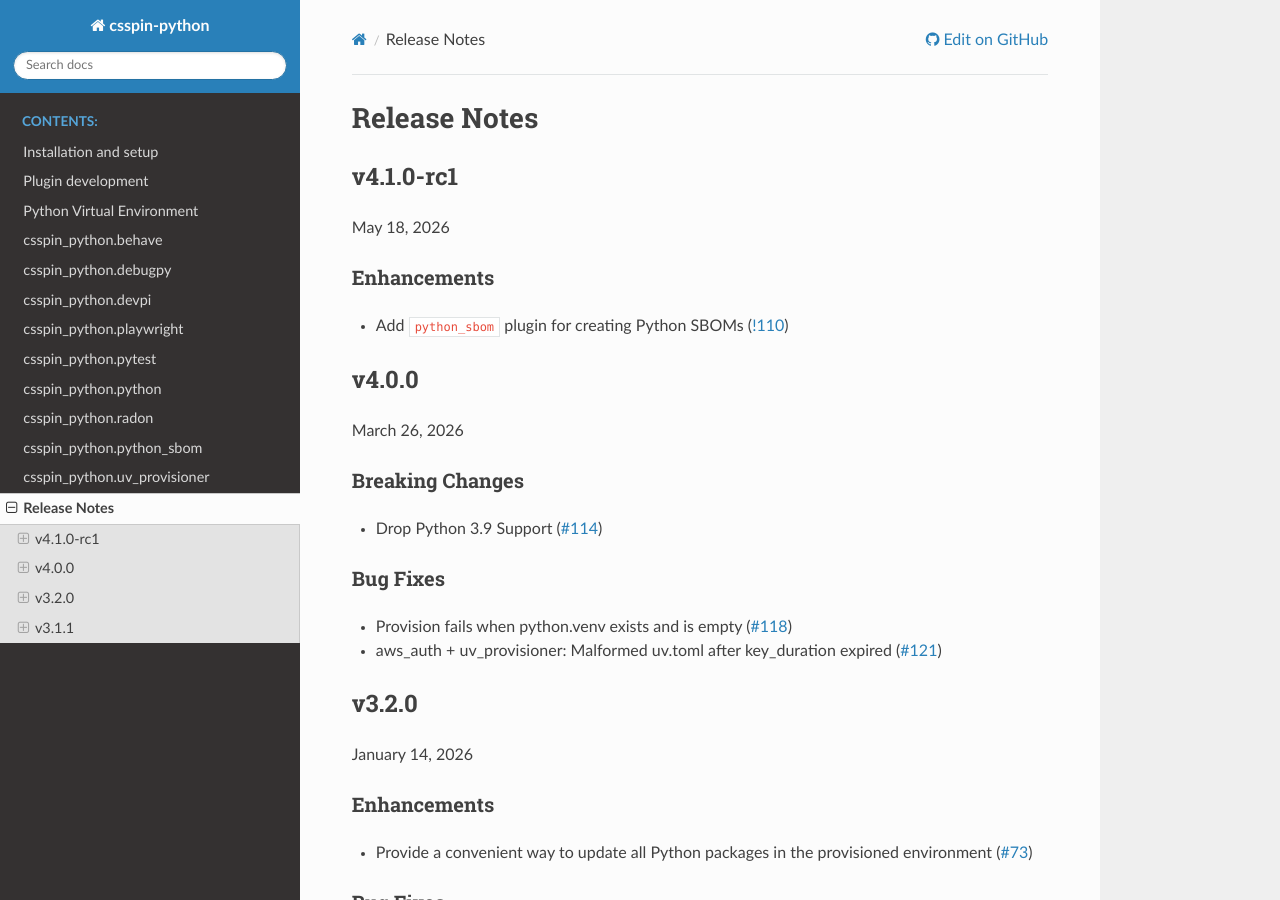
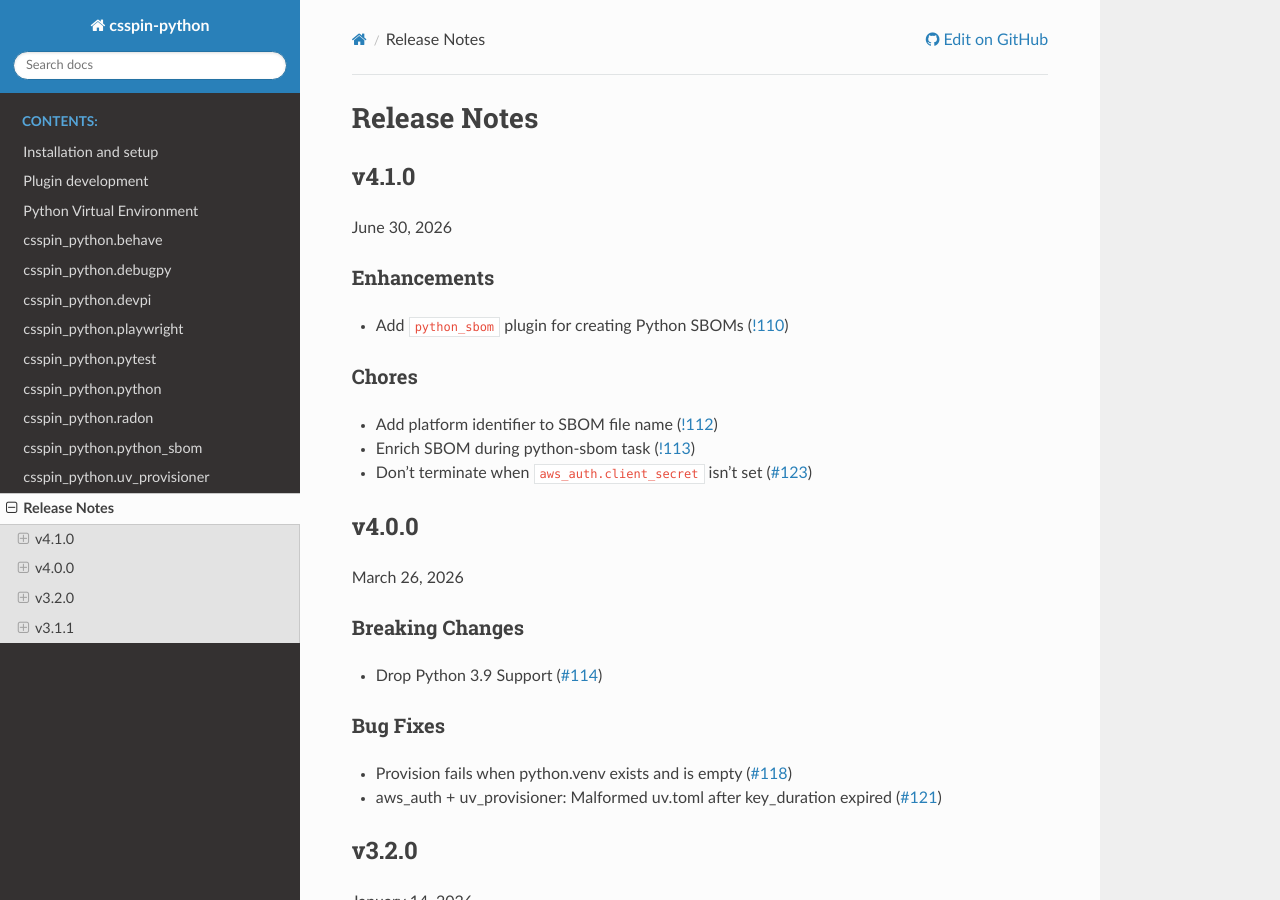
Before and after one commit to cslab/csspin-python, a Sphinx documentation site: the page built from doc/relnotes.rst, in a window 1280 px wide and 900 px high. Built offline with Sphinx 7.4.7 and the Read the Docs theme 3.1.0, drawn with Linux system fonts in a browser that asks for light colours.

```diff
--- a/doc/relnotes.rst
+++ b/doc/relnotes.rst
@@ -59,16 +59,26 @@
 Release Notes
 =============
 
-v4.1.0-rc1
-==========
+v4.1.0
+======
 
-May 18, 2026
+June 30, 2026
 
 Enhancements
 ------------
 
 - Add ``python_sbom`` plugin for creating Python SBOMs (`!110
   <https://code.contact.de/qs/spin/spin_python/-/merge_requests/110>`_)
+
+Chores
+------
+
+- Add platform identifier to SBOM file name (`!112
+  <https://code.contact.de/qs/spin/spin_python/-/merge_requests/112>`_)
+- Enrich SBOM during python-sbom task (`!113
+  <https://code.contact.de/qs/spin/spin_python/-/merge_requests/113>`_)
+- Don't terminate when ``aws_auth.client_secret`` isn't set (`#123
+  <https://code.contact.de/qs/spin/spin_python/-/work_items/123>`_)
 
 v4.0.0
 ======
```
